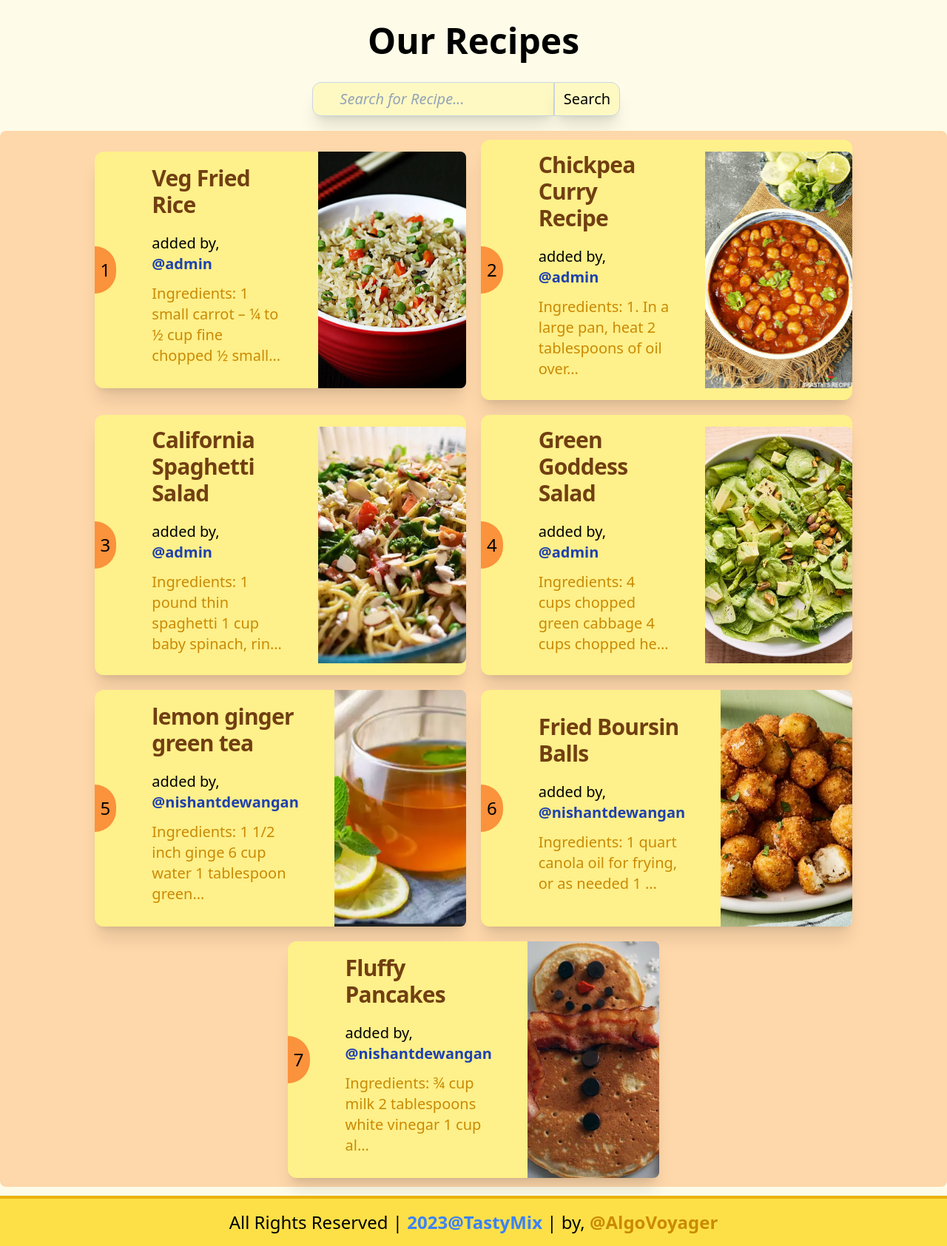
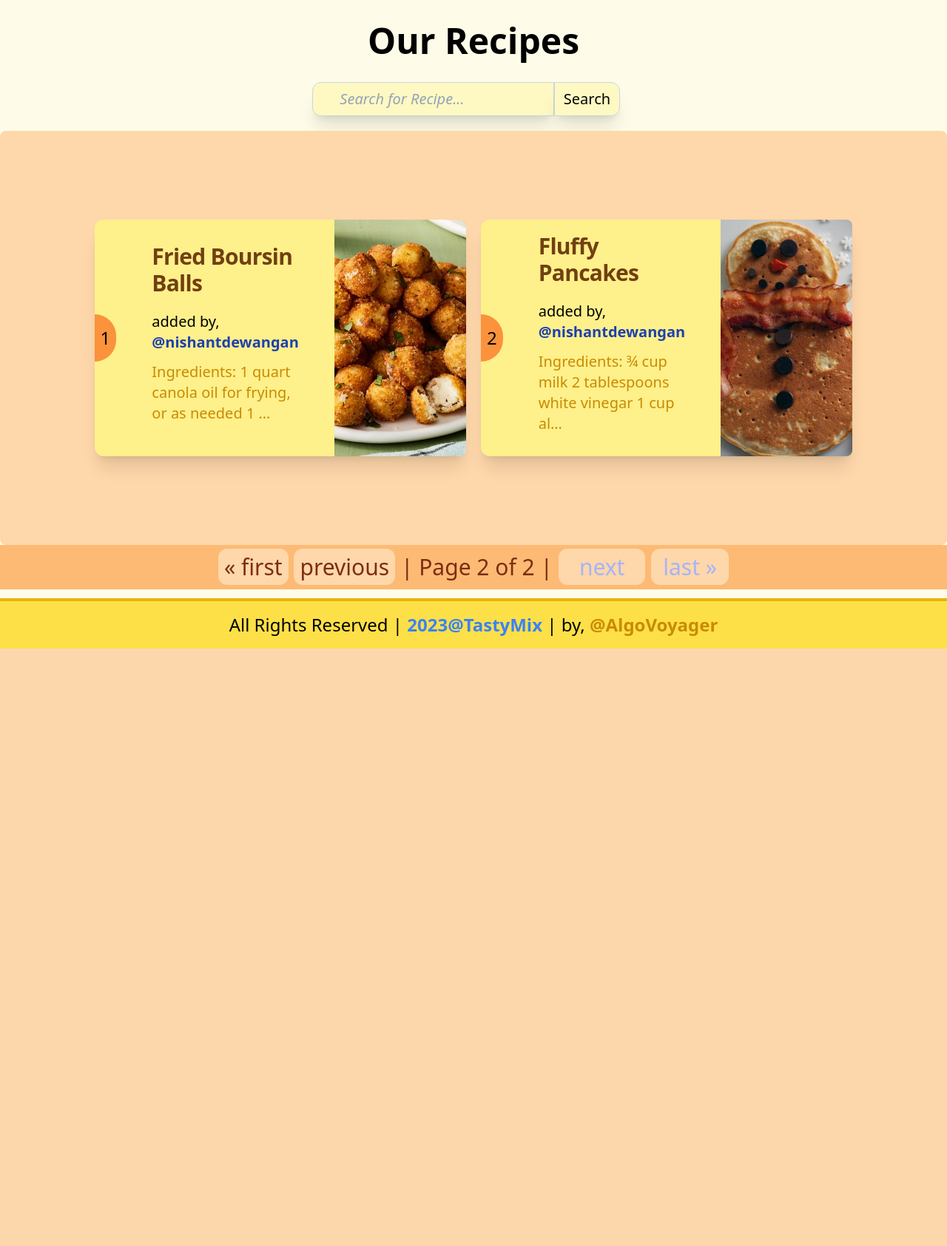
Before and after one commit to AlgoVoyager/TastyMix, a Django app: page /recipe/?page=2 in a window 1280 px wide. Shown: the part 225-1910 px from the top of the page at 74% size. After the commit the page ends 1102 px from the top, so only its background shows below. Run offline with Django 4.2, Linux system fonts and the light colour scheme; data comes from the database, SQL or seed files in the repository; some libraries are stand-ins or nearby versions.

Commit message:
added pagination

```diff
--- a/recipe/views.py
+++ b/recipe/views.py
@@ -1,3 +1,4 @@
+from django.core.paginator import Paginator
 from django.shortcuts import *
 from .models import *
 from django.contrib.auth import authenticate, login,logout
@@ -26,8 +27,16 @@ def recipes(request):
 
     if request.GET.get("search"):
         queryset=queryset.filter(recipe_name__icontains=request.GET.get('search'))
+        context = {'recipes': queryset}
+        paginator = Paginator(queryset, 5)
+    else:
+        paginator = Paginator(queryset, 5)
 
-    context = {'recipes': queryset}
+
+    page_num = request.GET.get("page")
+    page_obj = paginator.get_page(page_num)
+    context = {'recipes': page_obj}
+
     return render(request, "recipe.html", context)
 
 
--- a/templates/recipe.html
+++ b/templates/recipe.html
@@ -79,9 +79,13 @@
         </form>
 
 
-        <div class="bg-orange-200 p-3 flex flex-wrap lg:flex-row md:flex-col rounded-lg justify-center items-center gap-5">
+        <div class="min-h-[70vh] bg-orange-200 p-3 flex flex-wrap lg:flex-row md:flex-col rounded-lg justify-center items-center gap-5">
             {% for recipe in recipes %}
-            <div class="reveal-bottom  lg:w-2/5 md:w-11/12 md:h-96 lg:h-fit gap-8 flex justify-between items-center rounded-xl shadow-xl hover:shadow-md hover:border hover:border-orange-200 md:flex-row  border-gray-600 bg-yellow-200 hover:bg-yellow-300">
+            <div class="
+                        {% if forloop.counter > 3 %}
+                        reveal-bottom
+                        {% endif %}
+              lg:w-2/5 md:w-11/12 md:h-96 lg:h-fit gap-8 flex justify-between items-center rounded-xl shadow-xl hover:shadow-md hover:border hover:border-orange-200 md:flex-row  border-gray-600 bg-yellow-200 hover:bg-yellow-300">
 
                              <div class="bg-orange-400 md:py-4 md:px-5 lg:px-2 md:text-5xl lg:text-2xl rounded-r-full">{{forloop.counter}}</div>
                 <div class=" flex  md:flex-col justify-between items-center w-4/5 h-max">
@@ -116,7 +120,29 @@
             </div>
             {% endfor %}
         </div>
+        <div class="pagination p-3 text-orange-900 bg-orange-300 flex gap-5 justify-center text-3xl">
+            <span class="step-links">
+                {% if recipes.has_previous %}
+                    <a href="?page=1" class="bg-orange-200 px-2 py-1 rounded-xl">&laquo; first</a>
+                    <a href="?page={{ recipes.previous_page_number }} "class="bg-orange-200 px-2 py-1 rounded-xl" >previous</a>
+                {% else %}
+                    <a href="#" class="cursor-not-allowed bg-orange-200 text-indigo-300 px-2 py-1 rounded-xl">&laquo; first</a>
+                    <a href="#" class="cursor-not-allowed bg-orange-200 text-indigo-300 px-2 py-1 rounded-xl ">previous</a>
+                {% endif %}
 
+                <span class="current">
+                   | Page {{ recipes.number }} of {{ recipes.paginator.num_pages }} |
+                </span>
+
+                {% if recipes.has_next %}
+                    <a href="?page={{ recipes.next_page_number }} " class="bg-orange-200 px-7 py-1 rounded-xl">next</a>
+                    <a href="?page={{ recipes.paginator.num_pages }}" class="bg-orange-200 px-4 py-1 rounded-xl">last &raquo;</a>
+                {% else %}
+                    <a href="#" class="cursor-not-allowed bg-orange-200 text-indigo-300 px-7 py-1 rounded-xl">next</a>
+                    <a href="#" class="cursor-not-allowed bg-orange-200 text-indigo-300 px-4 py-1 rounded-xl ">last &raquo;</a>
+                {% endif %}
+            </span>
+        </div>
     </div>
 
 </div>
```
